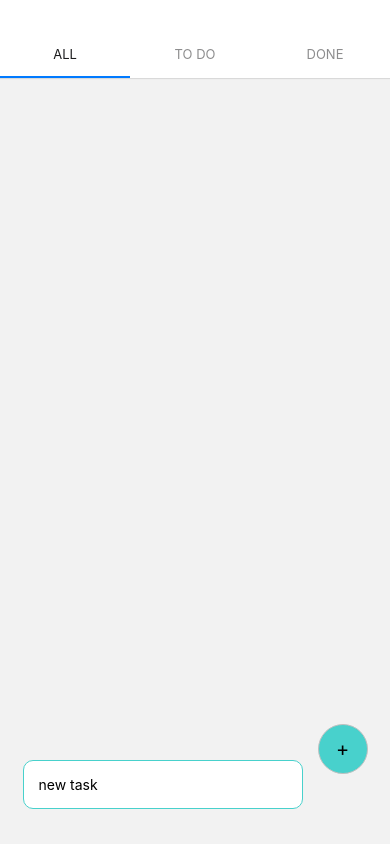
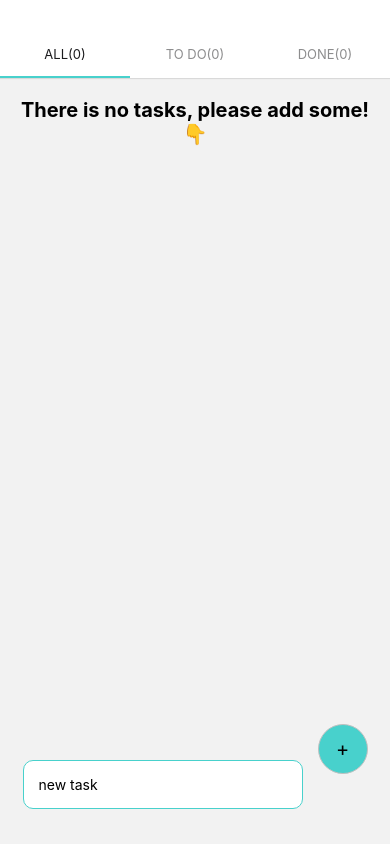
Before and after one commit to YolandaDuan/ToDoAPP, a React Native app: screen / in a window 390 px wide. Built offline with nearby package versions, Linux system fonts and the light colour scheme.

Commit message:
add reminder message if there is nothing to show.

```diff
--- a/Todo.js
+++ b/Todo.js
@@ -4,22 +4,36 @@ import { StyleSheet, Text, View } from 'react-native';
 import Task from './components/Task';
 import NewTask from './components/NewTask';
 
+import { themeColor } from './constants';
+
 import { connect } from 'react-redux';
 
-import { NavigationContainer } from '@react-navigation/native';
+import { produce } from 'immer';
+
+import { NavigationContainer, DefaultTheme } from '@react-navigation/native';
 import { createMaterialTopTabNavigator } from '@react-navigation/material-top-tabs';
 
-function TaskList({ tasks }) {
+function TaskList({ tasks, emptyMessage }) {
   return (
     <View style={styles.tasksWrapper}>
-      <View style={styles.tasksList}>
-      { tasks.map(task => <Task key={task.id} id={task.id} text={task.text} isCompleted={task.isCompleted} />) }
-      </View>
+      {!tasks.length ?
+        <View style={styles.emptyView}>
+          <Text style={styles.emptyText}>{emptyMessage}</Text>
+        </View>
+        :
+        <View>
+          { tasks.map(task => <Task key={task.id} id={task.id} text={task.text} isCompleted={task.isCompleted} />) }
+        </View>
+      }
     </View>
   )
 }
 
 const Tab = createMaterialTopTabNavigator();
+
+const tabTheme = produce(DefaultTheme, draft => {
+  draft.colors.primary = themeColor
+})
 
 function Todo({ tasks }) {
   const all = tasks;
@@ -28,11 +42,17 @@ function Todo({ tasks }) {
 
   return (
     <View style={styles.container}>
-        <NavigationContainer>
+        <NavigationContainer theme={tabTheme}>
           <Tab.Navigator>
-            <Tab.Screen name="All" options={{ tabBarLabel: 'All' }} children={() => <TaskList tasks={all}/>} />
-            <Tab.Screen name="To do" options={{ tabBarLabel: 'To do' }} children={() => <TaskList tasks={toDo}/>} />
-            <Tab.Screen name="Done" options={{ tabBarLabel: 'Done' }} children={() => <TaskList tasks={done}/>} />
+            <Tab.Screen
+              name="All" options={{ tabBarLabel: `All(${all.length})` }}
+              children={() => <TaskList tasks={all} emptyMessage={'There is no tasks, please add some! 👇'}/>} />
+            <Tab.Screen
+              name="To do" options={{ tabBarLabel: `To Do(${toDo.length})` }}
+              children={() => <TaskList tasks={toDo} emptyMessage={'There is nothing to do 🥳'}/>} />
+            <Tab.Screen name="Done"
+              options={{ tabBarLabel: `Done(${done.length})` }}
+              children={() => <TaskList tasks={done}  emptyMessage={'Nothing is completed, you can do it 💪'}/>} />
           </Tab.Navigator>
         </NavigationContainer>
       <NewTask />
@@ -56,10 +76,18 @@ const styles = StyleSheet.create({
     paddingTop: 20,
     paddingHorizontal: 20,
   },
-  title: {
-    fontSize: 24,
+  emptyView: {
+    display: 'flex',
+    flexDirection: 'column',
+    alignItems: 'center',
+    justifyContent: 'space-around',
+    height: '80%'
+  },
+  emptyText: {
+    fontSize: 20,
+    position: 'relative',
     fontWeight: 'bold',
-    paddingBottom: 20
+    textAlign: 'center'
   }
 });
 
--- a/components/NewTask.js
+++ b/components/NewTask.js
@@ -3,6 +3,8 @@ import { KeyboardAvoidingView, Platform, StyleSheet, Text, TextInput, TouchableO
 
 import { connect } from 'react-redux';
 import { addTask } from '../redux/actions';
+
+import { themeColor } from '../constants';
 
 const NewTask = ({ addTask }) => {
   const [task, setTask] = React.useState('');
@@ -44,9 +46,9 @@ const styles = StyleSheet.create({
   newTaskInput: {
     paddingVertical: 15,
     paddingHorizontal: 15,
-    backgroundColor: '#FFF',
+    backgroundColor: 'white',
     borderRadius: 10,
-    borderColor: '#48D1CC',
+    borderColor: themeColor,
     borderWidth: 1,
     width: 280,
     bottom: 35
@@ -54,7 +56,7 @@ const styles = StyleSheet.create({
   addButton: {
     width: 50,
     height: 50,
-    backgroundColor: '#48D1CC',
+    backgroundColor: themeColor,
     borderRadius: 60,
     justifyContent: 'center',
     alignItems: 'center',
--- a/components/Task.js
+++ b/components/Task.js
@@ -4,6 +4,8 @@ import BouncyCheckbox from "react-native-bouncy-checkbox";
 
 import { connect } from 'react-redux';
 import { deleteTask, toggleComplete } from '../redux/actions';
+
+import { themeColor } from '../constants';
 
 import { FontAwesomeIcon } from '@fortawesome/react-native-fontawesome'
 import { faTrashAlt } from '@fortawesome/free-solid-svg-icons'
@@ -22,10 +24,10 @@ const Task = ({id, text, isCompleted, deleteTask, toggleComplete}) => {
             <View style={styles.left}>
                 <BouncyCheckbox
                     size={20}
-                    fillColor='#48D1CC'
-                    unfillColor='#FFFFFF'
-                    iconStyle={{ borderColor: '#48D1CC' }}
-                    isChecked={ isCompleted }
+                    fillColor={themeColor}
+                    unfillColor='white'
+                    iconStyle={{borderColor: themeColor}}
+                    isChecked={isCompleted}
                     onPress={toggleTask}
                     ></BouncyCheckbox>
                 <Text style={isCompleted ? styles.taskDoneText : styles.taskText}>{text}</Text>
@@ -33,7 +35,7 @@ const Task = ({id, text, isCompleted, deleteTask, toggleComplete}) => {
 
             <TouchableOpacity onPress={handleDeleteTask}>
                 <View>
-                    <FontAwesomeIcon icon={faTrashAlt} />
+                    <FontAwesomeIcon icon={faTrashAlt} style={styles.deleteIcon}/>
                 </View>
             </TouchableOpacity>
         </View>
@@ -42,7 +44,7 @@ const Task = ({id, text, isCompleted, deleteTask, toggleComplete}) => {
 
 const styles = StyleSheet.create({
     task: {
-        backgroundColor: '#FFF',
+        backgroundColor: 'white',
         padding: 15,
         borderRadius: 10,
         flexDirection: 'row',
@@ -64,6 +66,9 @@ const styles = StyleSheet.create({
         fontSize: 15,
         textDecorationLine: 'line-through'
     },
+    deleteIcon: {
+        color: 'red'
+    }
 });
 
 export default connect(
--- /dev/null
+++ b/constants.js
@@ -0,0 +1 @@
+export const themeColor = '#48D1CC';
```
